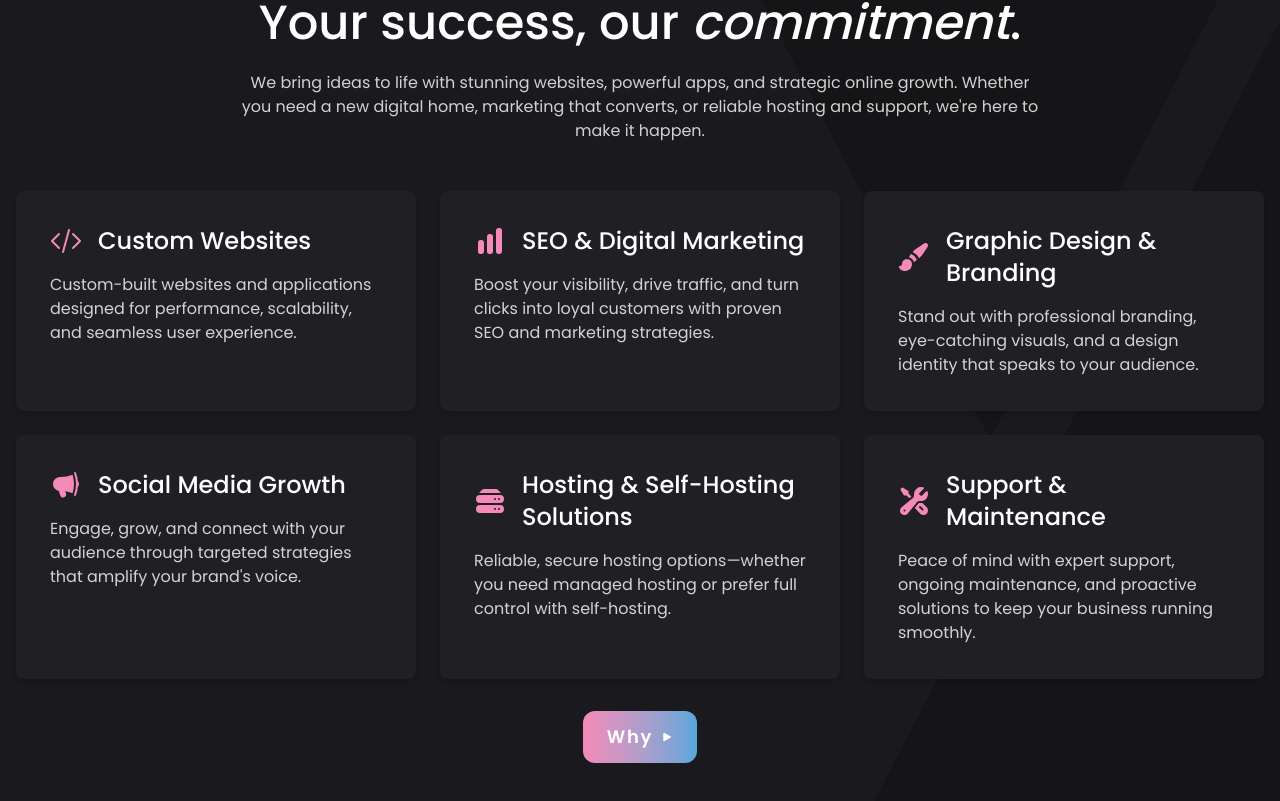
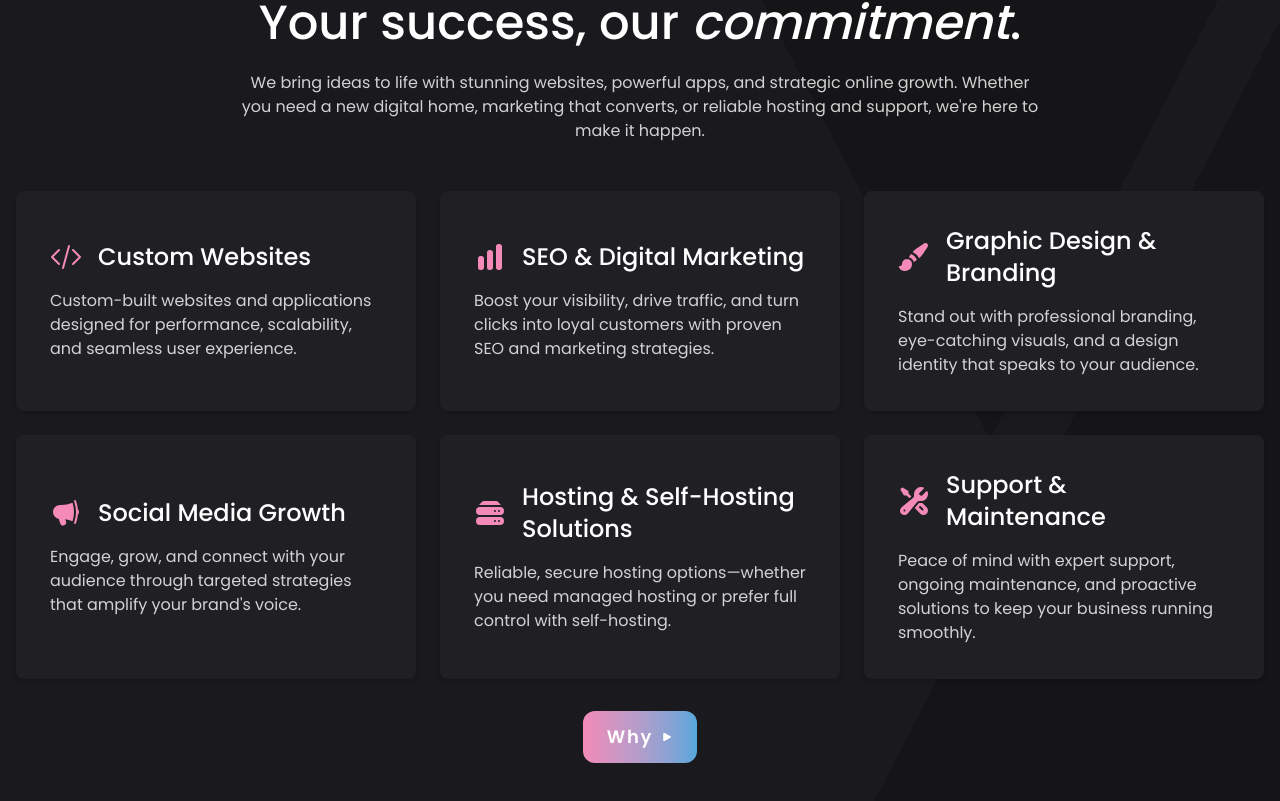
Before and after one commit to brandon-relentnet/relentnet.com, a Next.js app: page / in a window 1280 px wide. Shown: the part 944-1745 px from the top of the page. Built offline with nearby package versions, Linux system fonts and the light colour scheme.

Commit message:
I think I fixed the animation glitch with the AnimatedCards.js

```diff
--- a/src/components/AnimatedCards.js
+++ b/src/components/AnimatedCards.js
@@ -32,12 +32,10 @@ export default function AnimatedCards({ servicesData }) {
             transition={{ delay: i * 0.15, duration: 0.6 }}
             viewport={{ once: true }}
             key={i}
-            className="card-border card flex h-full flex-col items-start justify-center border-base-300 bg-base-300 p-8 text-left shadow-md transition duration-250 hover:border-accent/30 hover:shadow-accent/30"
           >
             {service.link && service.link !== "#" ? (
               <Link href={service.link} className="group relative h-full">
                 <CardContent service={service} />
-                <ArrowTopRightOnSquareIcon className="absolute -top-2 -right-2 size-5 text-secondary opacity-0 transition duration-200 group-hover:opacity-70" />
               </Link>
             ) : (
               <div className="group relative h-full">
@@ -53,12 +51,15 @@ export default function AnimatedCards({ servicesData }) {
 const CardContent = ({ service }) => {
   let IconComponent = service.icon;
   return (
-    <>
+    <div className="card-border card flex h-full flex-col items-start justify-center border-base-300 bg-base-300 p-8 text-left shadow-md transition duration-250 hover:border-accent/30 hover:shadow-accent/30">
       <div className="mb-4 flex items-center gap-x-4">
         <IconComponent className="size-8 flex-shrink-0 text-primary" />
         <h3 className="text-2xl font-medium">{service.name}</h3>
       </div>
       <p className="text-base-content/80">{service.description}</p>
-    </>
+      {service.link && service.link !== "#" && (
+        <ArrowTopRightOnSquareIcon className="absolute top-2 right-2 size-5 text-secondary opacity-0 transition duration-200 group-hover:opacity-70" />
+      )}
+    </div>
   );
 };
```
